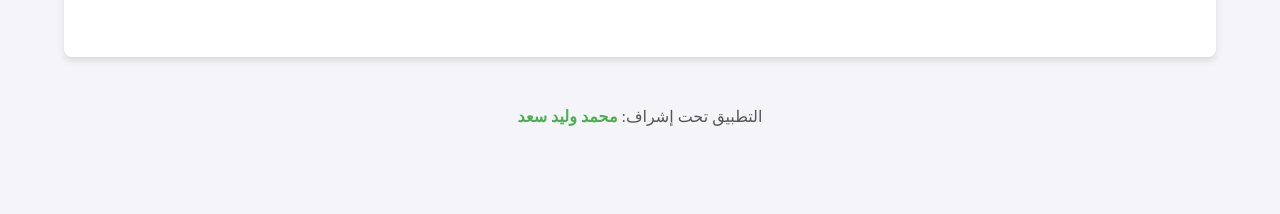
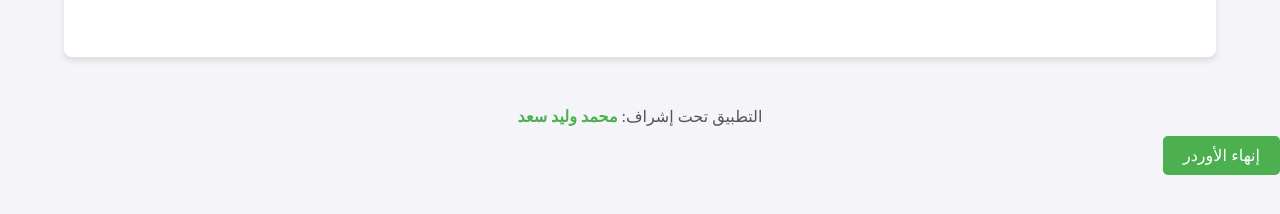
Before and after one commit to Mohamed2222106/baba-abdo-1, a plain HTML site: page index.html in a window 1280 px wide. Shown: the part 140-354 px from the top of the page. Drawn offline with Linux system fonts and the light colour scheme.

Commit message:
Update index.html
Signed-off-by: Mohamed2222106 <mo.waaled@gmail.com>

```diff
--- a/index.html
+++ b/index.html
@@ -96,6 +96,7 @@
   </footer>
 
   </div>
+<button onclick="endOrder(1)">إنهاء الأوردر</button>
 
   <script src="script.js"></script>
 </body>
```
